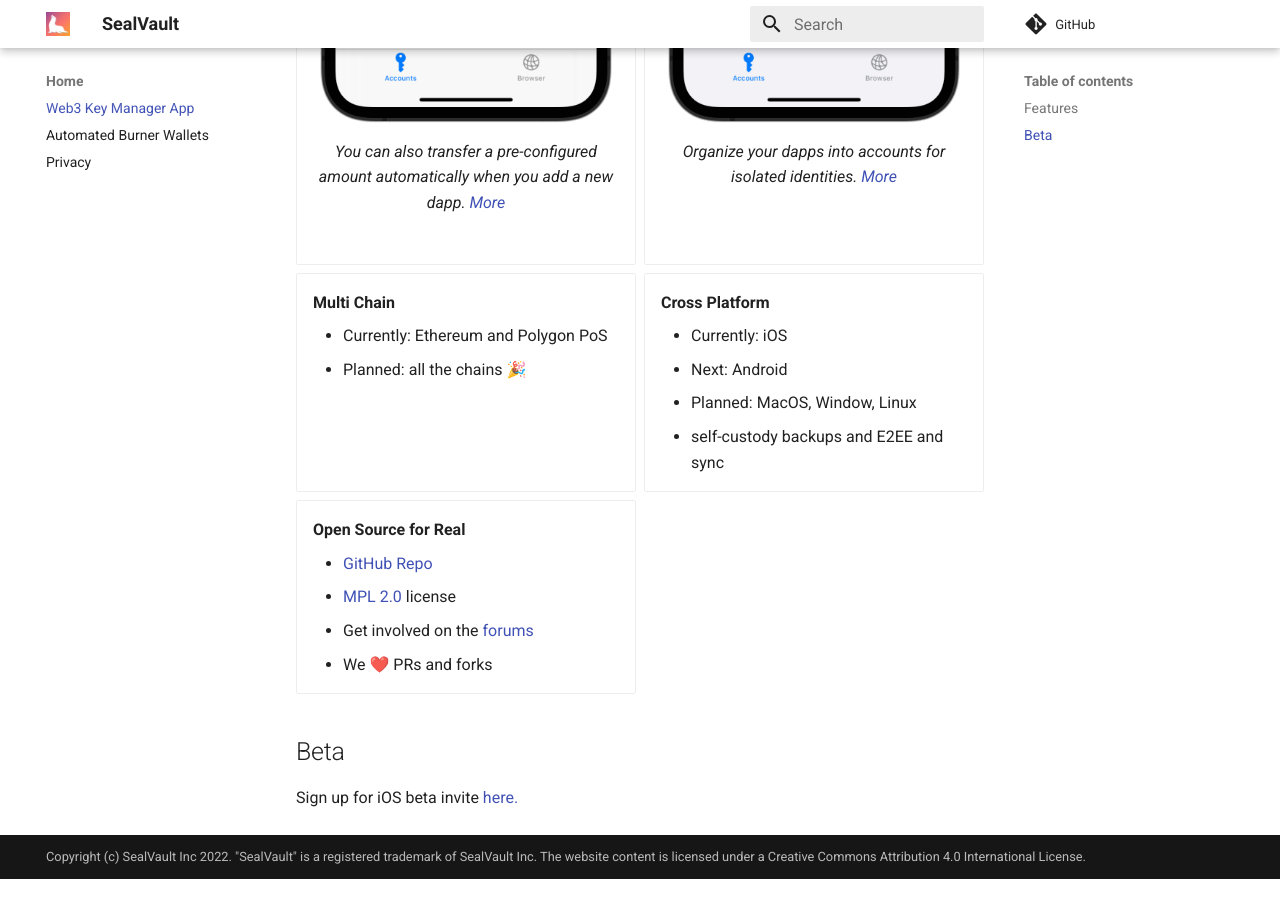
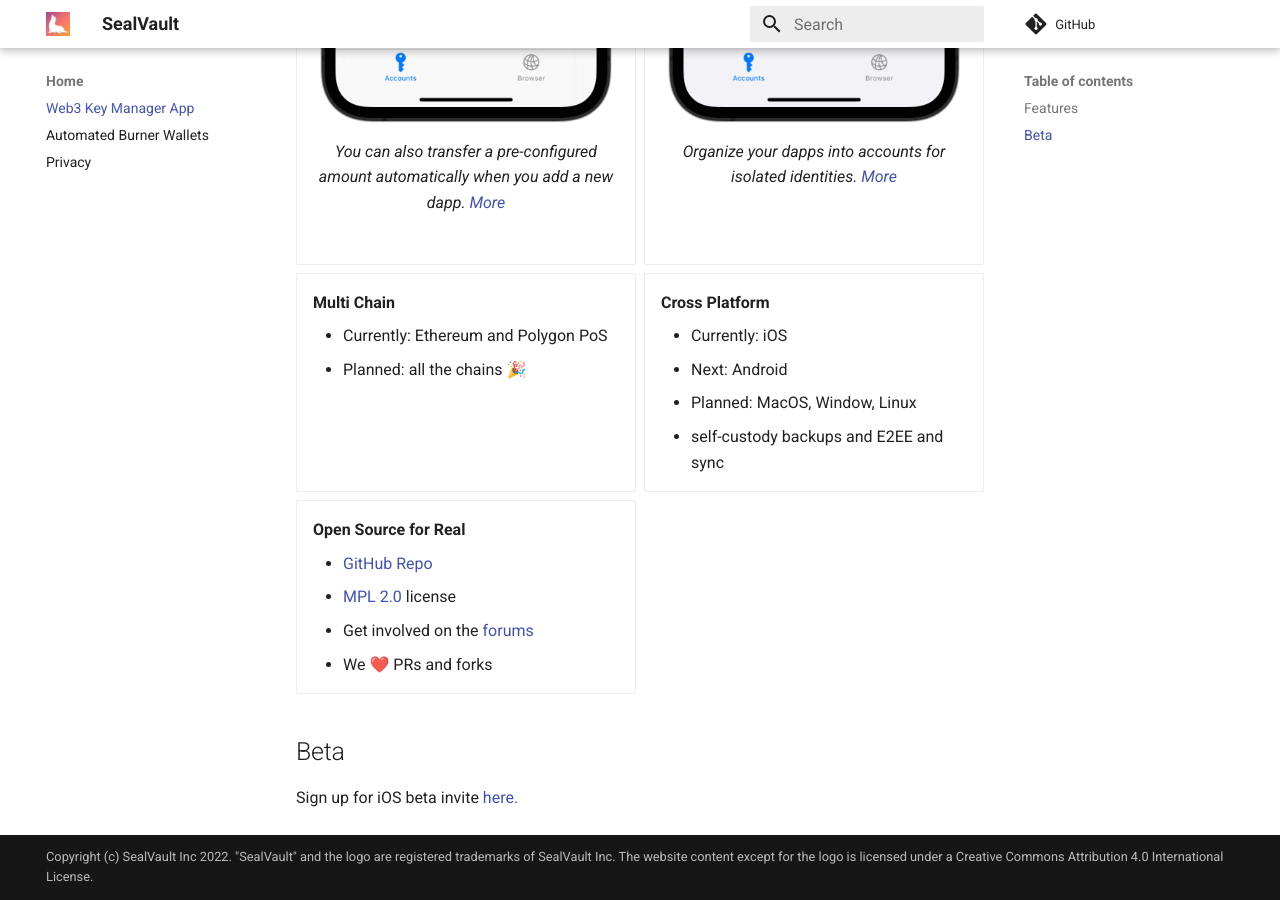
Before and after one commit to sealvault/sealvault, an MkDocs documentation site: the page built from website/src/index.md, in a window 1280 px wide and 900 px high, scrolled down 1979 px. Built offline with MkDocs 1.6.1 and Material for MkDocs 9.7.7, drawn with Linux system fonts in a browser that asks for light colours; comment, search, counter and statistics services are not loaded; before the commit the page ends 2858 px from its top, so only the background shows below that.

Commit message:
Improve website copyright notice

```diff
--- a/website/mkdocs.yml
+++ b/website/mkdocs.yml
@@ -4,7 +4,7 @@ site_name: SealVault
 docs_dir: src
 
 # Copyright for the website contents is CC 4.0
-copyright: <span xmlns:dct="http://purl.org/dc/terms/" property="dct:title">Copyright (c) SealVault Inc 2022. "SealVault" is a registered trademark of SealVault Inc. The website content is licensed under a <a rel="license" href="http://creativecommons.org/licenses/by/4.0/">Creative Commons Attribution 4.0 International License</a>.
+copyright: <span xmlns:dct="http://purl.org/dc/terms/" property="dct:title">Copyright (c) SealVault Inc 2022. "SealVault" and the <a href="/assets/images/logo.png">logo</a> are registered trademarks of SealVault Inc. The website content except for the logo is licensed under a <a rel="license" href="http://creativecommons.org/licenses/by/4.0/">Creative Commons Attribution 4.0 International License</a>.
 
 repo_url: https://github.com/sealvault/sealvault
 edit_uri: ""
```
